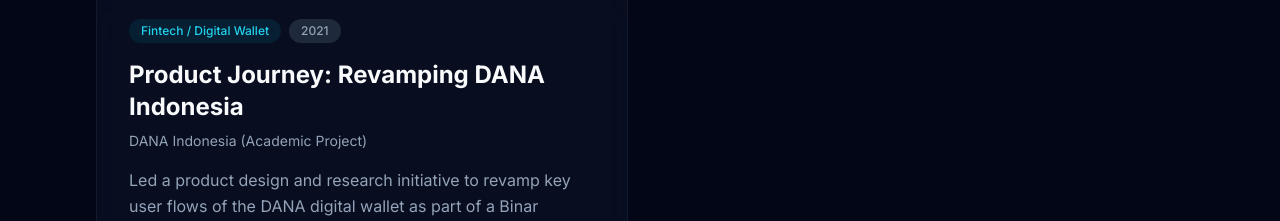
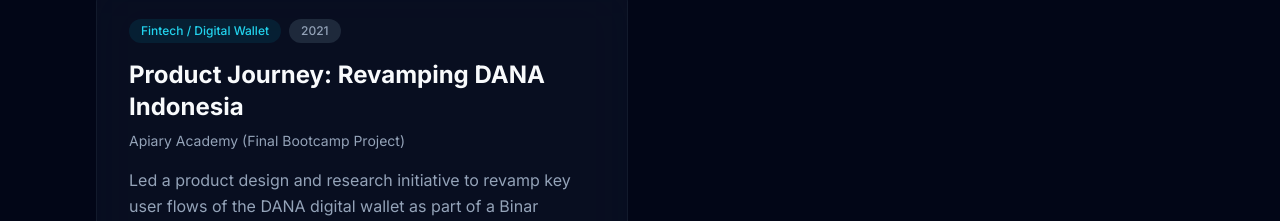
Before and after one commit to dhemalamf/daf-portfolio, a Next.js app: page /work in a window 1280 px wide. Shown: the part 1883-2104 px from the top of the page. Built offline with nearby package versions, Linux system fonts and the light colour scheme; no server answers.

Commit message:
fix: update company name for "Revamping DANA Indonesia" case study

```diff
--- a/src/data/caseStudies.ts
+++ b/src/data/caseStudies.ts
@@ -150,7 +150,7 @@
         id: "4",
         slug: "revamping-dana-indonesia",
         title: "Product Journey: Revamping DANA Indonesia",
-        company: "DANA Indonesia (Academic Project)",
+        company: "Apiary Academy (Final Bootcamp Project)",
         industry: "Fintech / Digital Wallet",
         period: "2021",
         summary: "Led a product design and research initiative to revamp key user flows of the DANA digital wallet as part of a Binar Academy final project, focusing on improving onboarding, login, premium upgrade, and customer support experience.",
```
